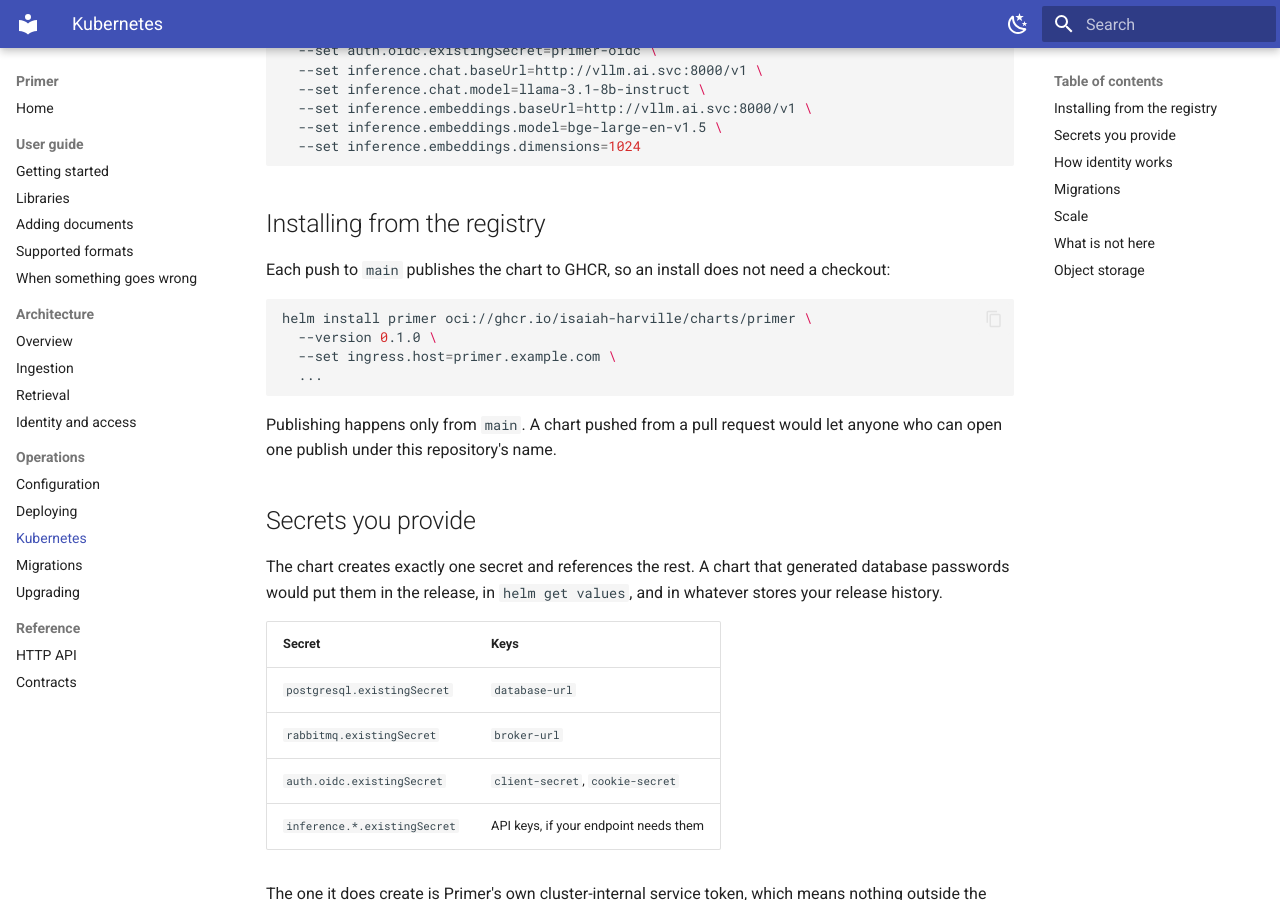
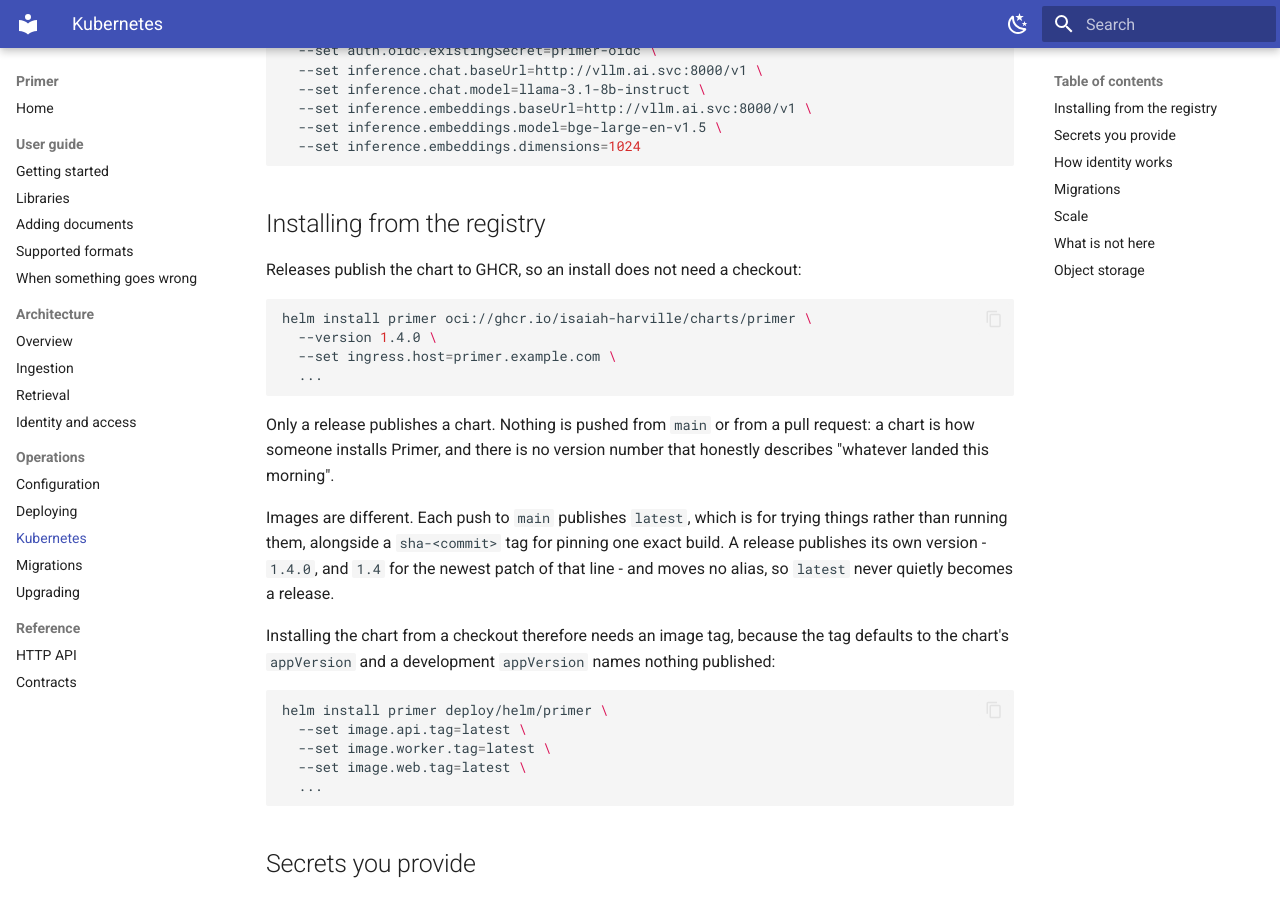
Before and after one commit to isaiah-harville/Primer, an MkDocs documentation site: the page built from docs/operations/kubernetes.md, in a window 1280 px wide and 900 px high, scrolled down 330 px. Built offline with MkDocs 1.6.1 and Material for MkDocs 9.7.7, drawn with Linux system fonts in a browser that asks for light colours.

Commit message:
ci: publish latest from main, versions and the chart from a release
main publishes images only, tagged latest and by commit sha. A chart is how
someone installs Primer and there is no version number that honestly names
"whatever landed this morning", so nothing pushes a chart from main any
more; CI still lints, renders and packages it, which is what would otherwise
fail a release after three images had already gone out.

A release stops moving latest. It publishes its own version and the minor
line it heads, so latest means the tip of main and nothing else - a release
cannot be installed by accident, and a development build cannot arrive by
asking for the newest release.

````diff
--- a/docs/operations/kubernetes.md
+++ b/docs/operations/kubernetes.md
@@ -21,18 +21,36 @@ helm install primer deploy/helm/primer \
 
 ## Installing from the registry
 
-Each push to `main` publishes the chart to GHCR, so an install does not need
-a checkout:
+Releases publish the chart to GHCR, so an install does not need a checkout:
 
 ```bash
 helm install primer oci://ghcr.io/isaiah-harville/charts/primer \
-  --version 0.1.0 \
+  --version 1.4.0 \
   --set ingress.host=primer.example.com \
   ...
 ```
 
-Publishing happens only from `main`. A chart pushed from a pull request
-would let anyone who can open one publish under this repository's name.
+Only a release publishes a chart. Nothing is pushed from `main` or from a
+pull request: a chart is how someone installs Primer, and there is no
+version number that honestly describes "whatever landed this morning".
+
+Images are different. Each push to `main` publishes `latest`, which is for
+trying things rather than running them, alongside a `sha-<commit>` tag for
+pinning one exact build. A release publishes its own version - `1.4.0`, and
+`1.4` for the newest patch of that line - and moves no alias, so `latest`
+never quietly becomes a release.
+
+Installing the chart from a checkout therefore needs an image tag, because
+the tag defaults to the chart's `appVersion` and a development `appVersion`
+names nothing published:
+
+```bash
+helm install primer deploy/helm/primer \
+  --set image.api.tag=latest \
+  --set image.worker.tag=latest \
+  --set image.web.tag=latest \
+  ...
+```
 
 ## Secrets you provide
 
````
Also changed, not shown: README.md (+2 -2 lines), 2 other files.
